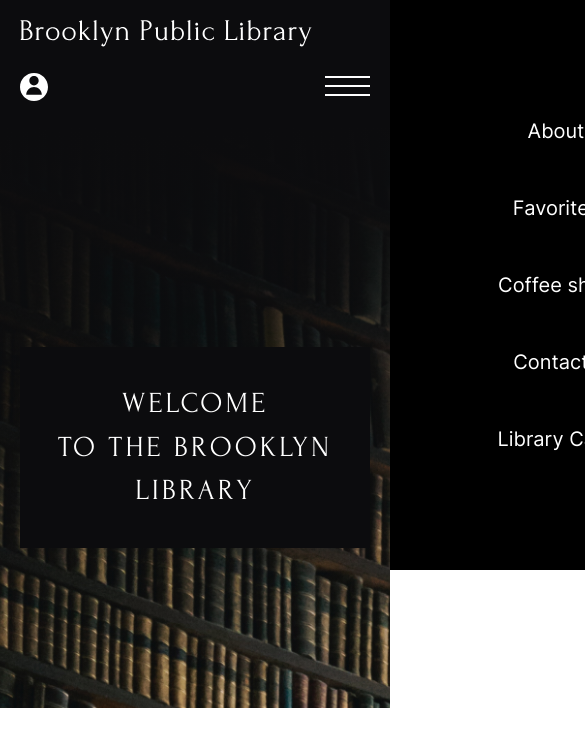
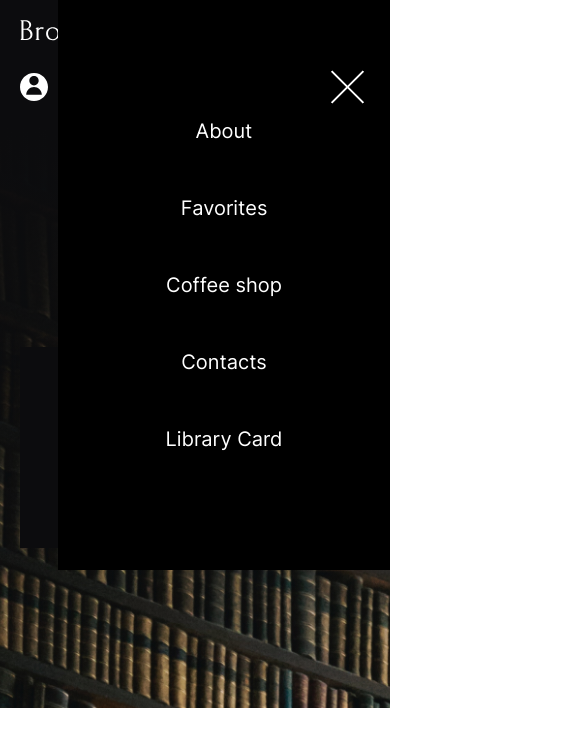
Before and after one commit to annaAzh/rs-school-stage0, a website with bundled scripts: page library/index.html in a window 390 px wide. Both pictures are taken after a click on the element 347 px from the left and 86 px from the top of the page. Shown: the top 746 px of the page, 585 px wide, since content can reach past the window. Built offline with nearby package versions, Linux system fonts and the light colour scheme.

Commit message:
feat: add script to burger menu

```diff
--- a/library/index.html
+++ b/library/index.html
@@ -73,7 +73,7 @@
     </footer>
   </div>
 
-  <script src="js/main.js"></script>
+  <script src="js/main.js" type="module"></script>
 </body>
 
 </html>
--- /dev/null
+++ b/library/js/burger.js
@@ -0,0 +1,25 @@
+const burger = () => {
+
+  const btn = document.querySelector('.burger');
+  const header = document.querySelector('.header-top');
+  const menuLink = document.querySelectorAll('.menu__link');
+
+  btn.addEventListener('click', () => {
+    header.classList.toggle('header-top--active');
+    document.body.classList.toggle('noscroll');
+    btn.classList.toggle('burger--active');
+  });
+
+  menuLink.forEach(elem => {
+    elem.addEventListener('click', closeMenu);
+  });
+
+  function closeMenu() {
+    header.classList.remove('header-top--active');
+    document.body.classList.remove('noscroll');
+    tn.classList.remove('burger--active');
+  }
+
+}
+
+export default burger;
--- a/library/js/main.js
+++ b/library/js/main.js
@@ -0,0 +1,4 @@
+import burger from "./burger.js";
+
+console.log('main');
+burger();
--- a/library/scss/base/_burger.scss
+++ b/library/scss/base/_burger.scss
@@ -50,3 +50,19 @@
   transform: translateY(-50%);
   left: 0;
 }
+
+.burger--active.burger::before {
+  transform: translateY(-50%);
+  top:calc(50%);
+  transform:rotate(-45deg);
+}
+
+.burger--active.burger::after {
+  transform: translateY(-50%);
+  top:calc(50%);
+  transform:rotate(45deg);
+}
+
+.burger--active .burger__line {
+  display: none;
+}
--- a/library/scss/base/_global.scss
+++ b/library/scss/base/_global.scss
@@ -36,3 +36,7 @@ body {
         color: $color-title;
     }
 }
+
+.noscroll {
+    overflow: hidden;
+}
```
Also changed, not shown: library/css/style.css, 1 other file.
